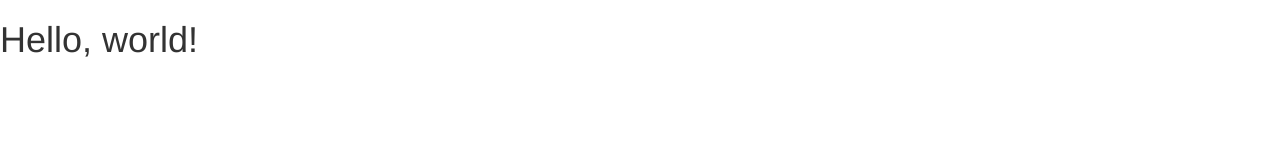
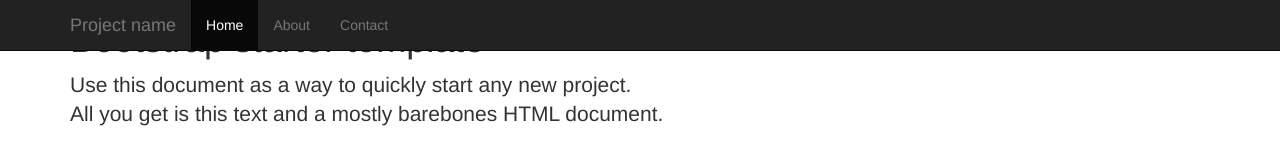
Before and after one commit to JulietG/Restaurant-Menu, a plain HTML site: page index.html in a window 1280 px wide. Drawn offline with nearby package versions, Linux system fonts and the light colour scheme.

Commit message:
put in example stuff

```diff
--- a/index.html
+++ b/index.html
@@ -4,7 +4,7 @@
     <meta charset="utf-8">
     <meta http-equiv="X-UA-Compatible" content="IE=edge">
     <meta name="viewport" content="width=device-width, initial-scale=1">
-    <title>Bootstrap 101 Template</title>
+    <title>Restaurant Menu</title>
 
     <!-- Bootstrap -->
     <link href="css/bootstrap.min.css" rel="stylesheet">
@@ -17,7 +17,35 @@
     <![endif]-->
   </head>
   <body>
-    <h1>Hello, world!</h1>
+    <div class="navbar navbar-inverse navbar-fixed-top" role="navigation">
+      <div class="container">
+        <div class="navbar-header">
+          <button type="button" class="navbar-toggle collapsed" data-toggle="collapse" data-target=".navbar-collapse">
+            <span class="sr-only">Toggle navigation</span>
+            <span class="icon-bar"></span>
+            <span class="icon-bar"></span>
+            <span class="icon-bar"></span>
+          </button>
+          <a class="navbar-brand" href="#">Project name</a>
+        </div>
+        <div class="collapse navbar-collapse">
+          <ul class="nav navbar-nav">
+            <li class="active"><a href="#">Home</a></li>
+            <li><a href="#about">About</a></li>
+            <li><a href="#contact">Contact</a></li>
+          </ul>
+        </div><!--/.nav-collapse -->
+      </div>
+    </div>
+
+    <div class="container">
+
+      <div class="starter-template">
+        <h1>Bootstrap starter template</h1>
+        <p class="lead">Use this document as a way to quickly start any new project.<br> All you get is this text and a mostly barebones HTML document.</p>
+      </div>
+
+    </div><!-- /.container -->
 
     <!-- jQuery (necessary for Bootstrap's JavaScript plugins) -->
     <script src="https://ajax.googleapis.com/ajax/libs/jquery/1.11.1/jquery.min.js"></script>
```
